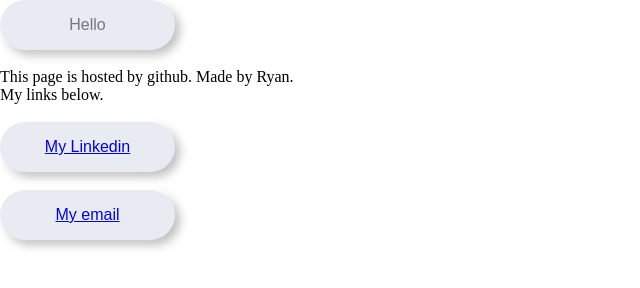
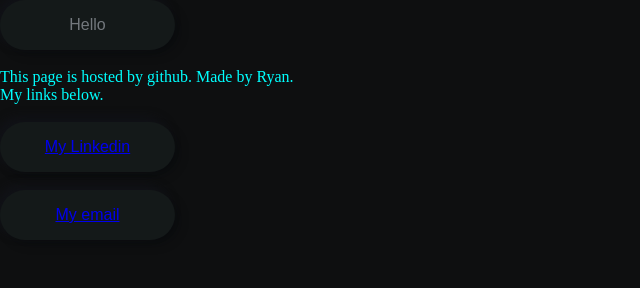
Before and after one commit to RyanSkhakhane/Ryan, a plain HTML site: page index.html in a window 1280 px wide. Shown: the whole page, without its empty margins (0-640 px from the left). Drawn offline with Linux system fonts and the light colour scheme.

Commit message:
made it color friendly

```diff
--- a/index.html
+++ b/index.html
@@ -6,7 +6,8 @@
     <meta name="viewport" content="width=device-width, initial-scale=1.0">
     <title>Document</title>
 </head>
-<body>
+<body style="background-color: rgb(14, 15, 16)">
+
     <style>
         *{
             padding: 0;
@@ -22,11 +23,11 @@
         align-items: center;
         justify-content: center;
         font-size: 16px;
-        background-color: #e8ecf2;
+        background-color: rgb(20,25,25);
         color: #73787d;
         border-radius: 9999px;
-        box-shadow: -5px -5px 10px rgba(255, 255, 255, 0.8),
-          5px 5px 10px rgba(0, 0, 0, 0.25);
+        box-shadow: -5px -5px 10px rgba(17, 19, 25, 0.8),
+          5px 5px 10px rgba(4, 7, 11, 0.25);
 
 
 
@@ -38,8 +39,8 @@
     </style>
     <button class="button">Hello</button>
 </br>
-    <p>This page is hosted by github. Made by Ryan.</p>
-    <p>My links below.</p>
+    <p style="color: cyan;">This page is hosted by github. Made by Ryan.</p>
+    <p style="color: cyan;">My links below.</p>
 </br>
 <button class="button">
     <a href="https://www.linkedin.com/in/ryan-skhakhane-50a80a23b/" target="">My Linkedin</a>
```
